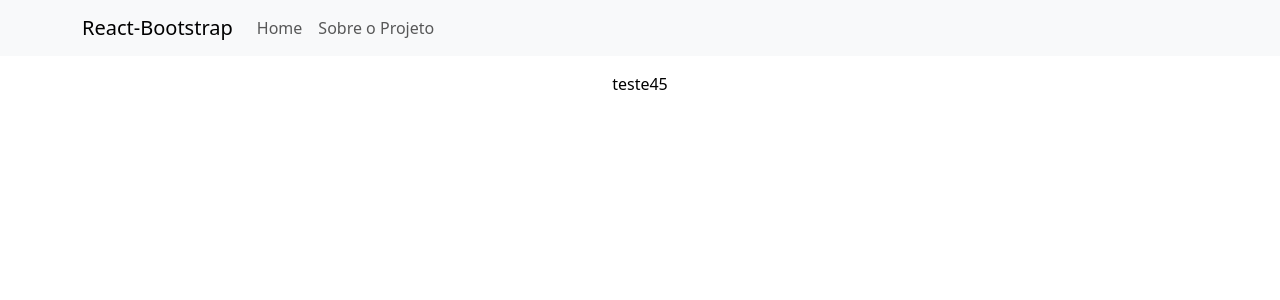
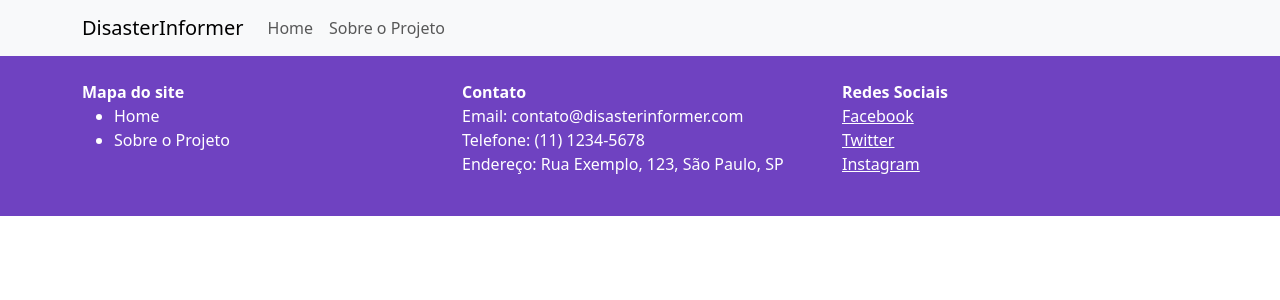
Before and after one commit to GabrielFrohlich/challenge-thm, a React (Vite) app: page / in a window 1280 px wide. Shown: the top 300 px of the page. Built offline with nearby package versions, Linux system fonts and the light colour scheme.

Commit message:
Alterações de footer

```diff
--- a/src/App.scss
+++ b/src/App.scss
@@ -5,3 +5,8 @@
 $primary: #ff8936;
 
 @import "bootstrap/scss/bootstrap";
+
+// custom purple background utility
+.bg-purple {
+  background-color: #6f42c1 !important;
+}
--- a/src/components/footer.jsx
+++ b/src/components/footer.jsx
@@ -1,7 +1,36 @@
-function Footer(){
+function Footer() {
     return (
-        <footer className="bg-purple text-black text-center py-3">
-            teste45
+        <footer className="bg-purple text-white p-4">
+            <div class="container">
+                <div class="row">
+                    <div class="col-md-4">
+                        <b>Mapa do site</b>
+                        <nav>
+                            <ul>
+                                <li>Home</li>
+                                <li>Sobre o Projeto</li>
+                            </ul>
+                        </nav>
+                    </div>
+                    <div class="col-md-4">
+                        <b>Contato</b>
+                        <p>
+                            Email: contato@disasterinformer.com<br />
+                            Telefone: (11) 1234-5678<br />
+                            Endereço: Rua Exemplo, 123, São Paulo, SP
+                        </p>
+                    </div>
+                    <div class="col-md-4">
+                        <b>Redes Sociais</b>
+                        <p>
+                            <a href="https://www.facebook.com/disasterinformer" class="text-white">Facebook</a><br />
+                            <a href="https://www.twitter.com/disasterinformer" class="text-white">Twitter</a><br />
+                            <a href="https://www.instagram.com/disasterinformer" class="text-white">Instagram</a>
+                        </p>
+                    </div>
+                </div>
+            </div>
+
         </footer>
     )
 }
--- a/src/components/navbar.jsx
+++ b/src/components/navbar.jsx
@@ -7,7 +7,7 @@ function Navbar() {
     return (
         <BootstrapNavbar expand="lg" className="bg-body-tertiary">
             <Container>
-                <BootstrapNavbar.Brand href="/">React-Bootstrap</BootstrapNavbar.Brand>
+                <BootstrapNavbar.Brand href="/">DisasterInformer</BootstrapNavbar.Brand>
                 <BootstrapNavbar.Toggle aria-controls="basic-navbar-nav" />
                 <BootstrapNavbar.Collapse id="basic-navbar-nav">
                     <Nav className="me-auto">
```
